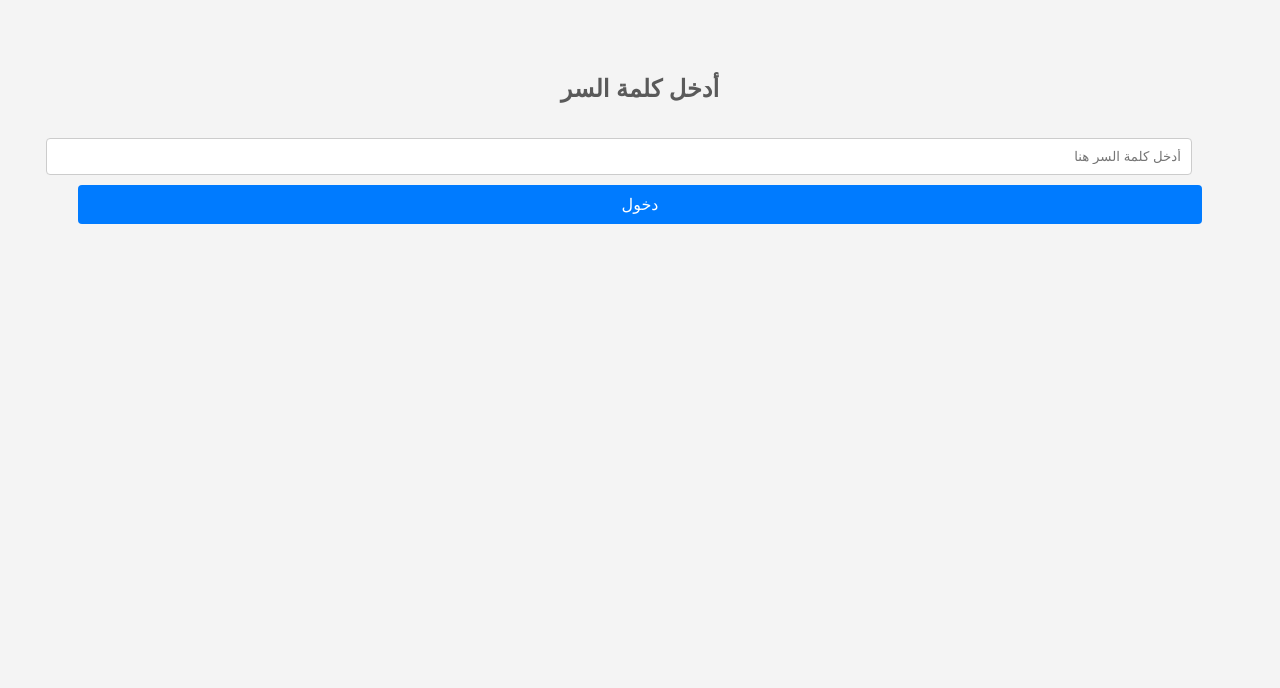
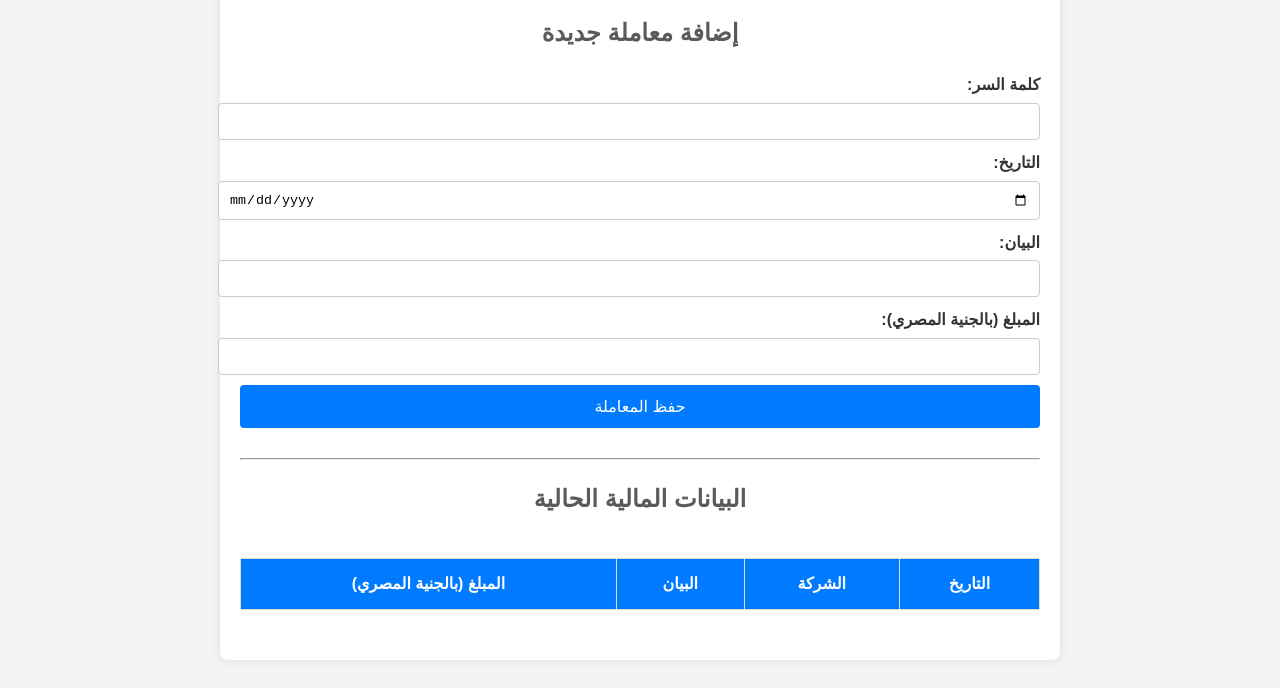
Before and after one commit to aliismail399/TotokGO, a plain HTML site: page index.html in a window 1280 px wide. Shown: the part 128-816 px from the top of the page. Drawn offline with Linux system fonts and the light colour scheme; no server answers.

Commit message:
index.html

```diff
--- a/index.html
+++ b/index.html
@@ -7,9 +7,6 @@
     <style>
         body { font-family: Arial, sans-serif; background-color: #f4f4f4; color: #333; line-height: 1.6; padding: 20px; }
         .container { max-width: 800px; margin: auto; background: #fff; padding: 20px; border-radius: 8px; box-shadow: 0 0 10px rgba(0, 0, 0, 0.1); }
-        #login-container { text-align: center; padding: 50px; margin-top: 100px; }
-        #login-container input { padding: 10px; margin: 10px; border: 1px solid #ccc; border-radius: 4px; }
-        #login-container button { background-color: #007bff; color: white; padding: 10px 20px; border: none; border-radius: 4px; cursor: pointer; }
         h1, h2 { text-align: center; color: #5a5a5a; }
         .form-section, .data-section { margin-bottom: 30px; }
         label { display: block; margin-bottom: 5px; font-weight: bold; }
@@ -22,32 +19,30 @@
         #data-table th, #data-table td { border: 1px solid #ddd; padding: 12px; text-align: center; }
         #data-table th { background-color: #007bff; color: white; }
         #loading { text-align: center; margin-top: 20px; font-style: italic; color: #666; }
-        #content { display: none; }
     </style>
 </head>
 <body>
 
-    <div id="login-container">
-        <h2>أدخل كلمة السر</h2>
-        <input type="password" id="passwordInput" placeholder="أدخل كلمة السر هنا">
-        <br>
-        <button onclick="checkPassword()">دخول</button>
-        <p id="error-message" style="color: red;"></p>
-    </div>
-
-    <div id="content" class="container">
+    <div class="container">
         <h1>إدارة حسابات شركة Toktok Go</h1>
 
         <div class="form-section">
             <h2>إضافة معاملة جديدة</h2>
             <form id="dataForm">
+                <label for="password">كلمة السر:</label>
+                <input type="password" id="password" name="password" required>
+
                 <label for="date">التاريخ:</label>
                 <input type="date" id="date" name="التاريخ" required>
+
                 <input type="hidden" name="الشركة" value="Toktok Go">
+
                 <label for="description">البيان:</label>
                 <input type="text" id="description" name="البيان" required>
+
                 <label for="amount">المبلغ (بالجنية المصري):</label>
                 <input type="number" id="amount" name="المبلغ" required>
+
                 <button type="submit">حفظ المعاملة</button>
             </form>
             <div id="status"></div>
@@ -76,33 +71,26 @@
     </div>
 
     <script>
-        const correctPassword = '1t#M5XrgIe"58>JXS4I2xd+Jyc4j)-+INS\'p~m4*~)BRr$7i/ab3;HVNkQ"e7>]';
-        function checkPassword() {
-            const password = document.getElementById('passwordInput').value;
-            const errorMessage = document.getElementById('error-message');
-            if (password === correctPassword) {
-                document.getElementById('login-container').style.display = 'none';
-                document.getElementById('content').style.display = 'block';
-                fetchAndRenderData();
-            } else {
-                errorMessage.textContent = 'كلمة السر غير صحيحة. حاول مرة أخرى.';
-            }
-        }
         const webAppUrl = 'https://script.google.com/macros/s/AKfycbxsQaVOlN1f25AlTpZeCgRdWn3lTs2T-17V411h51G0bpaD1wjtUDO_iLxi-4rfg4pw/exec';
+
         async function fetchAndRenderData() {
             const loading = document.getElementById('loading');
             loading.style.display = 'block';
             try {
                 const response = await fetch(webAppUrl);
                 const data = await response.json();
+
                 const tableBody = document.querySelector('#data-table tbody');
                 tableBody.innerHTML = '';
+
                 if (data.length > 1) {
                     for (let i = 1; i < data.length; i++) {
                         const row = data[i];
                         const tr = document.createElement('tr');
+
                         const date = new Date(row['التاريخ']);
                         const formattedDate = `${date.getDate()}/${date.getMonth() + 1}/${date.getFullYear()}`;
+
                         tr.innerHTML = `
                             <td>${formattedDate}</td>
                             <td>${row['الشركة']}</td>
@@ -118,11 +106,13 @@
                 loading.style.display = 'none';
             }
         }
+
         document.getElementById('dataForm').addEventListener('submit', async function(e) {
             e.preventDefault();
             const form = e.target;
             const formData = new FormData(form);
             const statusDiv = document.getElementById('status');
+
             try {
                 const response = await fetch(webAppUrl, {
                     method: 'POST',
@@ -133,13 +123,15 @@
                     form.reset();
                     fetchAndRenderData();
                 } else {
-                    statusDiv.textContent = 'حدث خطأ أثناء الإضافة.';
+                    statusDiv.textContent = 'حدث خطأ أثناء الإضافة. (كلمة السر قد تكون خاطئة)';
                 }
             } catch (error) {
                 console.error('Error submitting form:', error);
                 statusDiv.textContent = 'حدث خطأ في الاتصال.';
             }
         });
+
+        document.addEventListener('DOMContentLoaded', fetchAndRenderData);
     </script>
 </body>
 </html>
```
